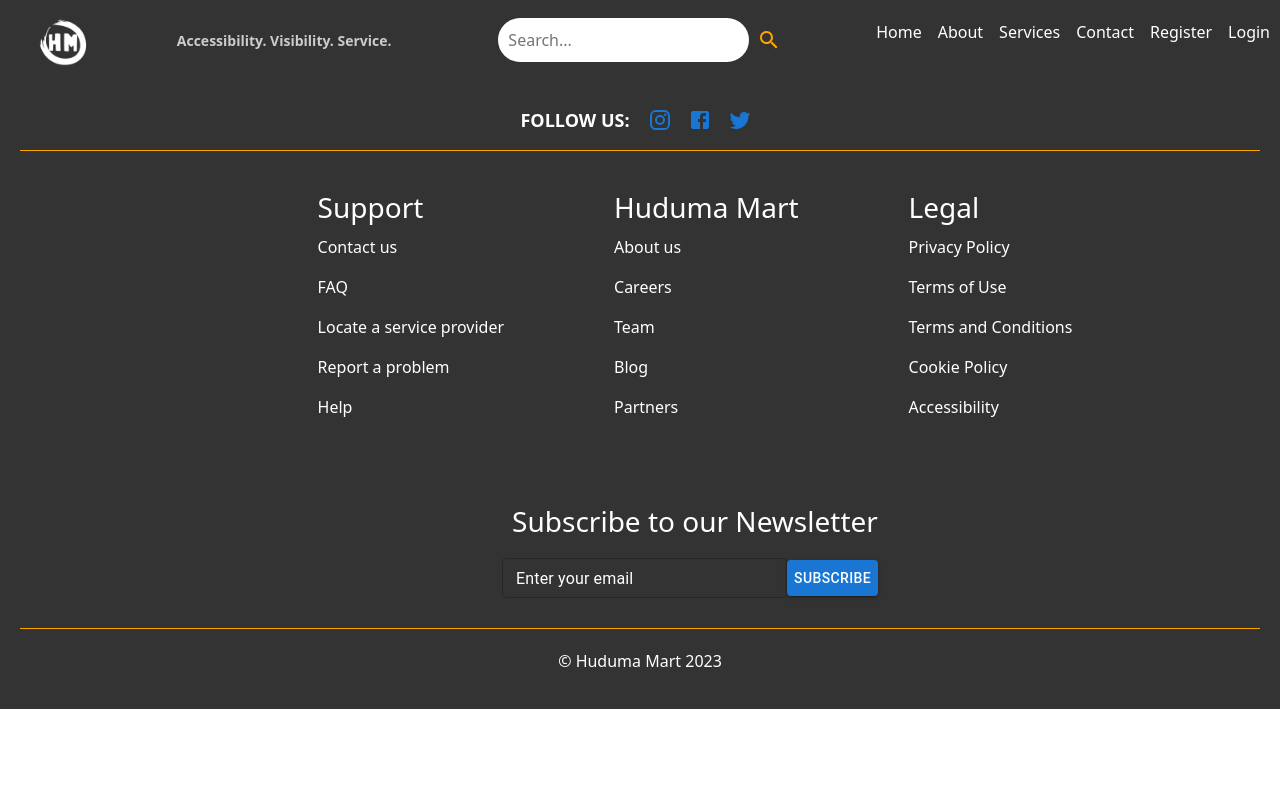
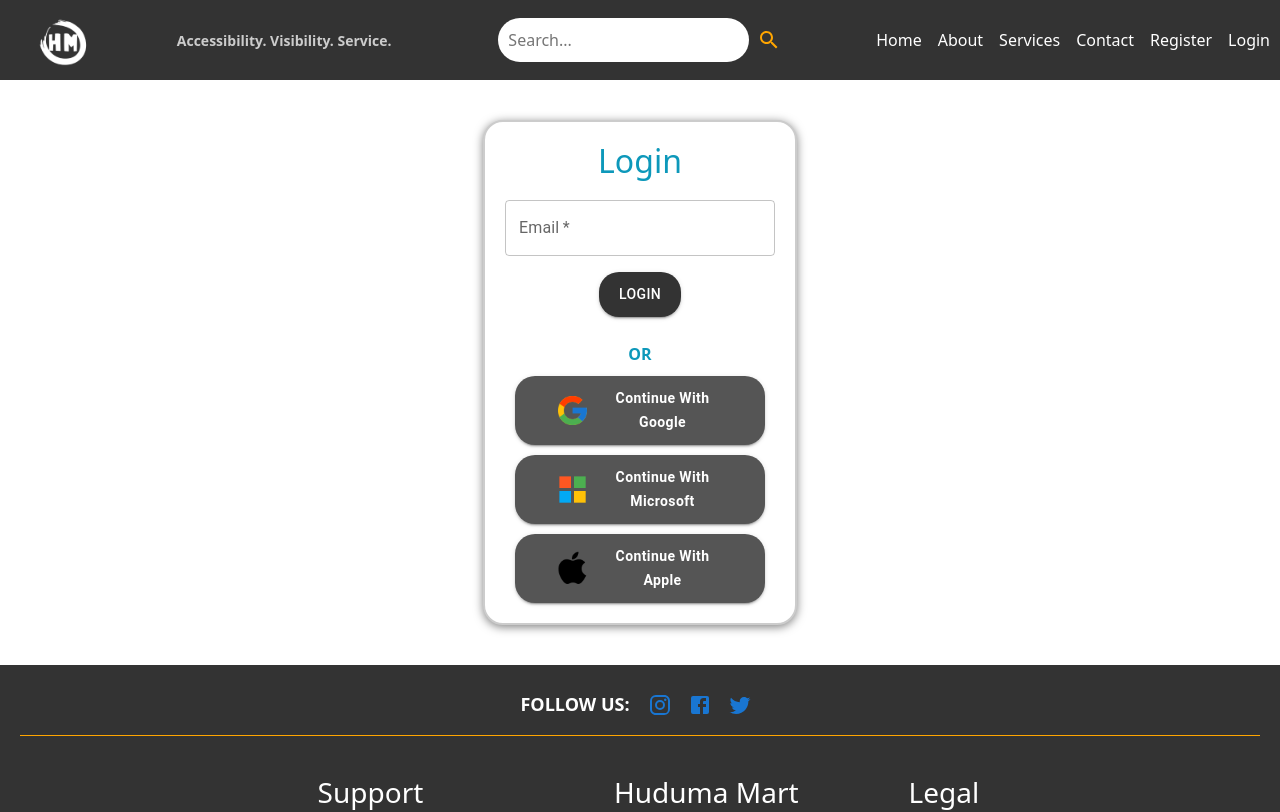
Before and after one commit to Bsakwa/Huduma-Mart, a React (Create React App) app in the folder huduma-app/: page /login in a window 1280 px wide. Shown: the top 812 px of the page. Built offline with nearby package versions, Linux system fonts and the light colour scheme.

Commit message:
Added uncommitted files

```diff
--- a/huduma-app/src/App.js
+++ b/huduma-app/src/App.js
@@ -1,6 +1,7 @@
 import React from 'react';
 import { BrowserRouter as Router, Route, Routes } from 'react-router-dom';
 import ServiceProviderRegistrationForm from './sp_regist';
+import LoginPage from './LoginPage';
 import Footer from './Footer';
 import Header from './Header';
 
@@ -11,6 +12,7 @@ function App() {
       <Header />
       <Routes>
         <Route path="/register/*" element={<SignupPage />} />
+	<Route path="/login/*" element={<LoginPage />} />
       </Routes>
       <Footer />
     </Router>
--- a/huduma-app/src/Footer.js
+++ b/huduma-app/src/Footer.js
@@ -99,7 +99,7 @@ function Footer() {
         </div>
       </div>
       <div className="footer-bottom">
-        <p>&copy; Huduma Mart 2023</p>
+        <p>&copy; Huduma Mart 2023. All rights reserved</p>
       </div>
     </footer>
   );
--- a/huduma-app/src/Header.js
+++ b/huduma-app/src/Header.js
@@ -1,4 +1,5 @@
 import React from 'react';
+import { Link } from 'react-router-dom';
 import SearchIcon from '@mui/icons-material/Search';
 import './styles/Header.css';
 
@@ -20,8 +21,8 @@ const Header = () => {
           <li><a href="#about">About</a></li>
           <li><a href="#services">Services</a></li>
           <li><a href="#contact">Contact</a></li>
-          <li><a href="#register">Register</a></li>
-          <li><a href="#login">Login</a></li>
+	  <li><Link to="/register">Register</Link></li>
+          <li><Link to="/login">Login</Link></li>
         </ul>
       </nav>
     </header>
--- a/huduma-app/src/styles/Header.css
+++ b/huduma-app/src/styles/Header.css
@@ -55,11 +55,16 @@ nav {
 
 .nav-links li {
   margin-left: 16px;
+  margin-top: 15px;
 }
 
 .nav-links a {
   text-decoration: none;
   color: #fff;
+}
+
+.nav-links a:hover {
+  color: #ccc;
 }
 
 /* Media Queries */
--- a/huduma-app/src/styles/sp.css
+++ b/huduma-app/src/styles/sp.css
@@ -6,13 +6,14 @@
 }
 
 .signup-container {
-  border: 1px solid #ccc;
-  border-radius: 10px;
+  border: 2px solid #ccc;
+  border-radius: 20px;
   padding: 20px;
   background-color: #fff;
   max-width: 400px;
   width: 100%;
-  box-shadow: 0 2px 4px rgba(0, 0, 0, 0.5);
+  /*box-shadow: 0 2px 4px rgba(0, 0, 0, 0.5);*/
+  box-shadow: 0px 2px 4px rgba(0, 0, 0, 0.4);
 }
 
 .signup-container input[type="text"],
@@ -35,6 +36,8 @@
   cursor: pointer;
   display: block;
   margin: 20px auto 0;
+  border-radius: 20px;
+  padding: 10px 20px;
 }
 
 .signup-container button[type="submit"]:hover {
```
